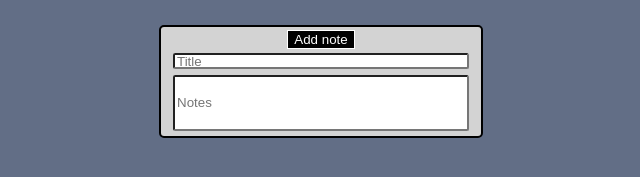
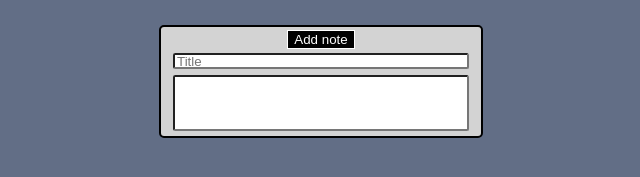
Before and after one commit to mark-itc/react---notes-app-YonahDiaz, a React (Create React App) app in the folder notes-pad/: page / in a window 1280 px wide. Shown: the part 319-496 px from the top of the page, without its empty margins (319-959 px from the left). Built offline with nearby package versions, Linux system fonts and the light colour scheme.

Commit message:
Milestone 5 a little order
Started to make the code cleaner

```diff
--- a/notes-pad/src/App.js
+++ b/notes-pad/src/App.js
@@ -23,10 +23,10 @@ function NotesAndButton(props) {
       setNotes(noteDelete);
     }
   };
-  function getNoteInfo(index) {
+  const getNoteInfo = (index) => {
     const noteInfo = notes.filter((note) => notes.indexOf(note) === index);
     return noteInfo;
-  }
+  };
   return [
     <div key="100">
       {notes.map((note, index) => (
@@ -89,30 +89,48 @@ function NotesAndButton(props) {
   ];
 }
 
+function NoteTitleInput(props) {
+  return (
+    <div>
+      <input
+        className="Title-field"
+        type="text"
+        placeholder="Title"
+        onChange={props.onChange}
+      ></input>
+    </div>
+  );
+}
+
+function NoteTextInput(props) {
+  return (
+    <div>
+      <input
+        className="Note-field"
+        type="text"
+        onChange={props.onChange}
+      ></input>
+    </div>
+  );
+}
 function App() {
   const [title, setTitle] = useState("");
   const [noteText, setNoteText] = useState("");
+
+  const onChangeTitle = (e) => {
+    setTitle(e.target.value);
+  };
+  const onChangeNote = (e) => {
+    setNoteText(e.target.value);
+  };
+
   return (
     <div className="App">
       <header className="App-header">
         <div className="Notes-grid">
           <NotesAndButton title={title} noteText={noteText} />
-          <div>
-            <input
-              className="Title-field"
-              type="text"
-              placeholder="Title"
-              onChange={(e) => setTitle(e.target.value)}
-            ></input>
-          </div>
-          <div>
-            <input
-              className="Note-field"
-              type="text"
-              placeholder="Notes"
-              onChange={(e) => setNoteText(e.target.value)}
-            ></input>
-          </div>
+          <NoteTitleInput onChange={onChangeTitle} />
+          <NoteTextInput onChange={onChangeNote} />
         </div>
       </header>
     </div>
```
